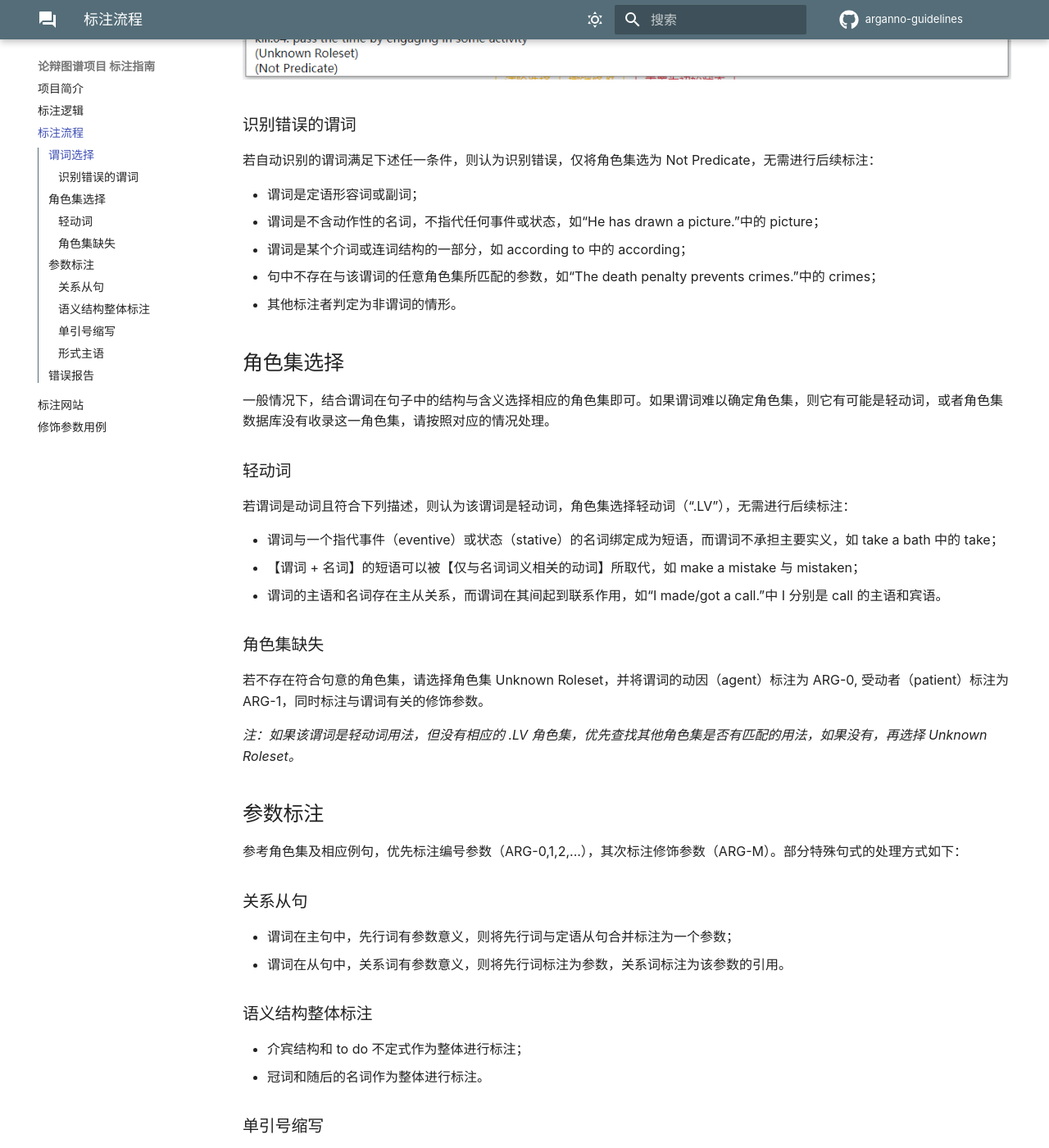
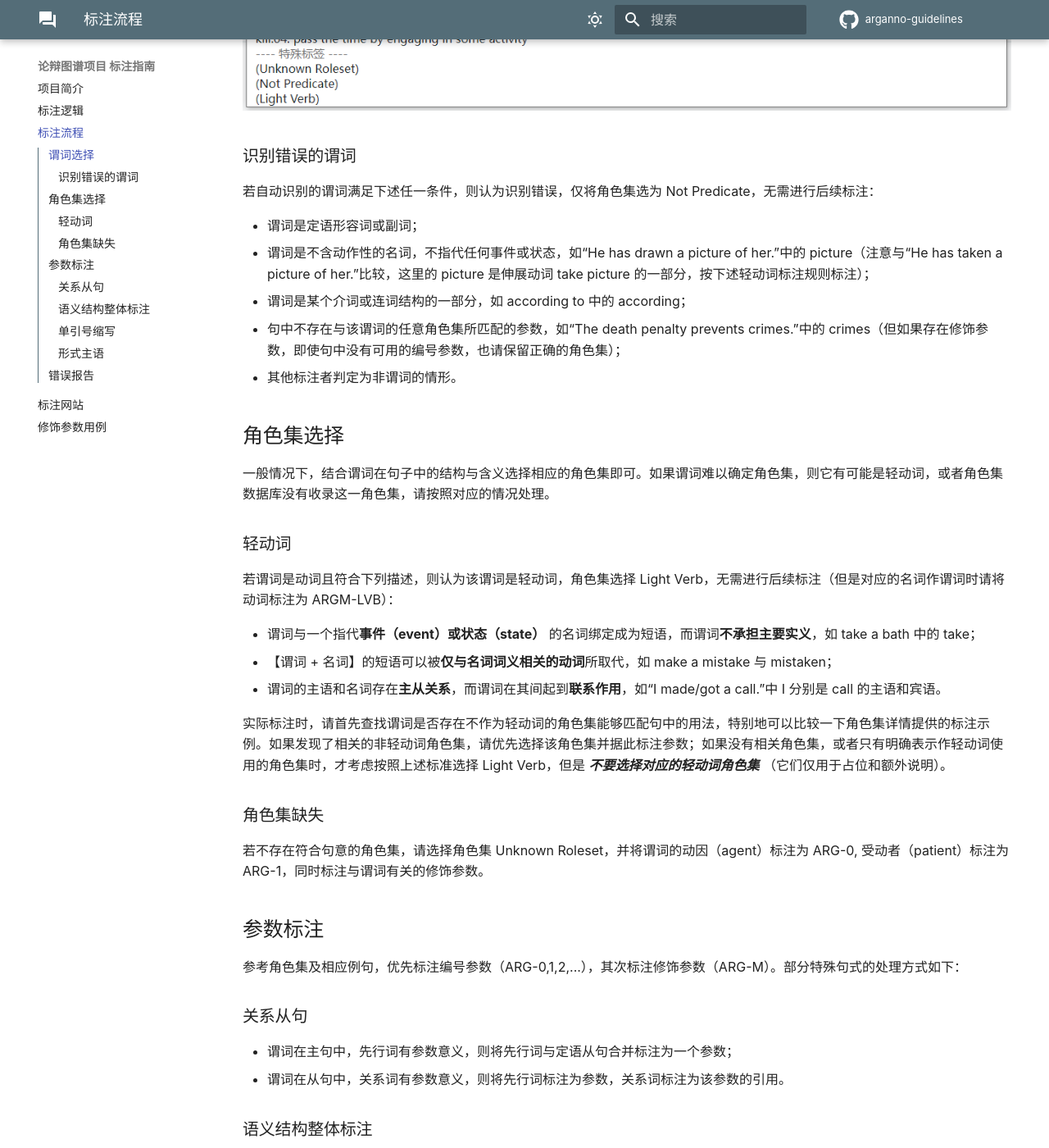
Before and after one commit to ljcleo/arganno-guidelines, an MkDocs documentation site: the page built from docs/process.md, in a window 1280 px wide and 1400 px high, scrolled down 505 px. Shown: the whole window at 82% size. Built offline with MkDocs 1.6.1 and Material for MkDocs 9.7.7, drawn with Linux system fonts in a browser that asks for light colours; comment, search, counter and statistics services are not loaded.

Commit message:
change light verb annotation rule add more comments on "not predicate" update website screenshot

```diff
--- a/docs/process.md
+++ b/docs/process.md
@@ -15,9 +15,9 @@
 若自动识别的谓词满足下述任一条件，则认为识别错误，仅将角色集选为 Not Predicate，无需进行后续标注：
 
 - 谓词是定语形容词或副词；
-- 谓词是不含动作性的名词，不指代任何事件或状态，如“He has drawn a picture.”中的 picture；
+- 谓词是不含动作性的名词，不指代任何事件或状态，如“He has drawn a picture of her.”中的 picture（注意与“He has taken a picture of her.”比较，这里的 picture 是伸展动词 take picture 的一部分，按下述轻动词标注规则标注）；
 - 谓词是某个介词或连词结构的一部分，如 according to 中的 according；
-- 句中不存在与该谓词的任意角色集所匹配的参数，如“The death penalty prevents crimes.”中的 crimes；
+- 句中不存在与该谓词的任意角色集所匹配的参数，如“The death penalty prevents crimes.”中的 crimes（但如果存在修饰参数，即使句中没有可用的编号参数，也请保留正确的角色集）；
 - 其他标注者判定为非谓词的情形。
 
 ## 角色集选择
@@ -26,17 +26,17 @@
 
 ### 轻动词
 
-若谓词是动词且符合下列描述，则认为该谓词是轻动词，角色集选择轻动词（“.LV”），无需进行后续标注：
+若谓词是动词且符合下列描述，则认为该谓词是轻动词，角色集选择 Light Verb，无需进行后续标注（但是对应的名词作谓词时请将动词标注为 ARGM-LVB）：
 
-- 谓词与一个指代事件（eventive）或状态（stative）的名词绑定成为短语，而谓词不承担主要实义，如 take a bath 中的 take；
-- 【谓词 + 名词】的短语可以被【仅与名词词义相关的动词】所取代，如 make a mistake 与 mistaken；
-- 谓词的主语和名词存在主从关系，而谓词在其间起到联系作用，如“I made/got a call.”中 I 分别是 call 的主语和宾语。
+- 谓词与一个指代**事件（event）或状态（state）** 的名词绑定成为短语，而谓词**不承担主要实义**，如 take a bath 中的 take；
+- 【谓词 + 名词】的短语可以被**仅与名词词义相关的动词**所取代，如 make a mistake 与 mistaken；
+- 谓词的主语和名词存在**主从关系**，而谓词在其间起到**联系作用**，如“I made/got a call.”中 I 分别是 call 的主语和宾语。
+
+实际标注时，请首先查找谓词是否存在不作为轻动词的角色集能够匹配句中的用法，特别地可以比较一下角色集详情提供的标注示例。如果发现了相关的非轻动词角色集，请优先选择该角色集并据此标注参数；如果没有相关角色集，或者只有明确表示作轻动词使用的角色集时，才考虑按照上述标准选择 Light Verb，但是 ***不要选择对应的轻动词角色集*** （它们仅用于占位和额外说明）。
 
 ### 角色集缺失
 
 若不存在符合句意的角色集，请选择角色集 Unknown Roleset，并将谓词的动因（agent）标注为 ARG-0, 受动者（patient）标注为 ARG-1，同时标注与谓词有关的修饰参数。
-
-*注：如果该谓词是轻动词用法，但没有相应的 .LV 角色集，优先查找其他角色集是否有匹配的用法，如果没有，再选择 Unknown Roleset。*
 
 ## 参数标注
 
```
Also changed, not shown: docs/website.md (+2 -2 lines), docs/img/谓词词组.png, docs/img/选择角色集.png.
